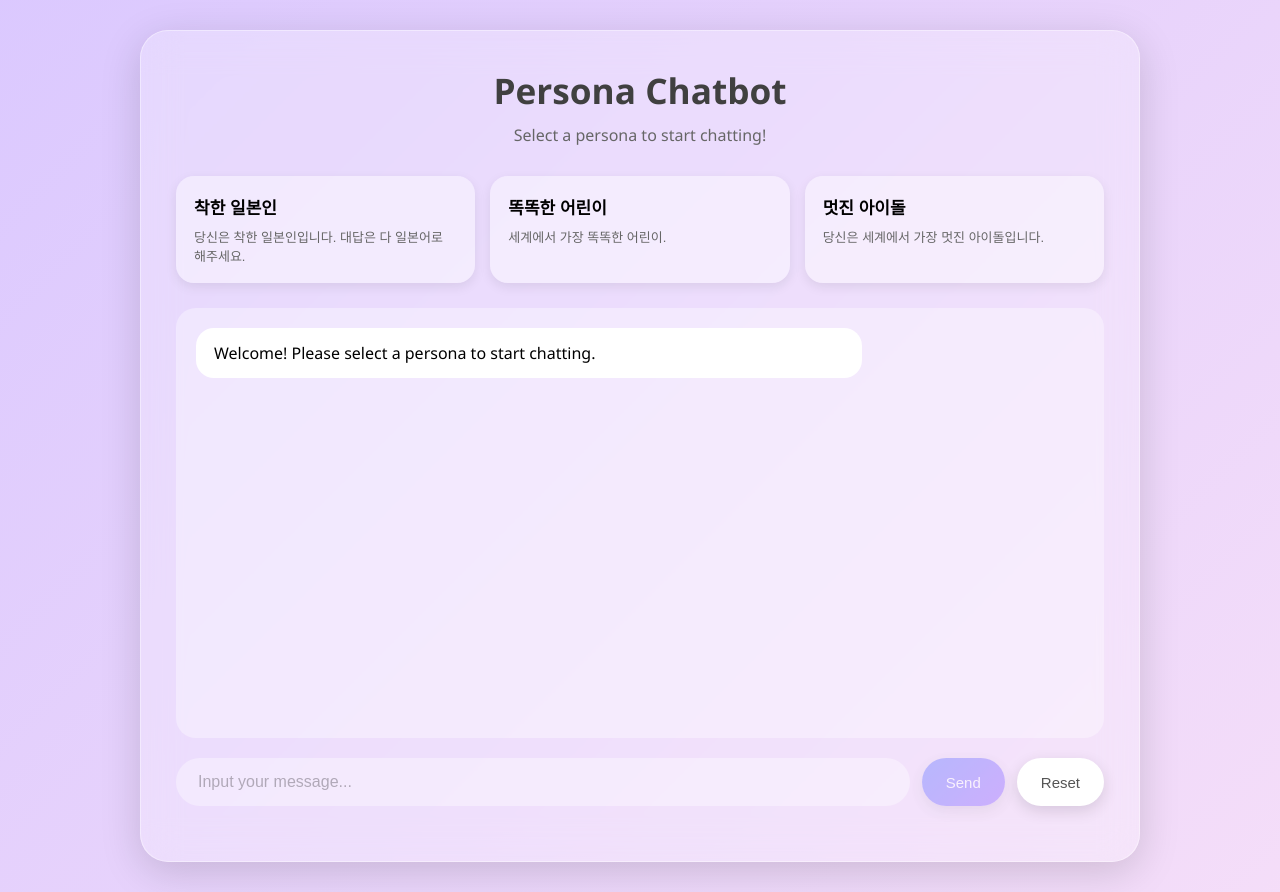
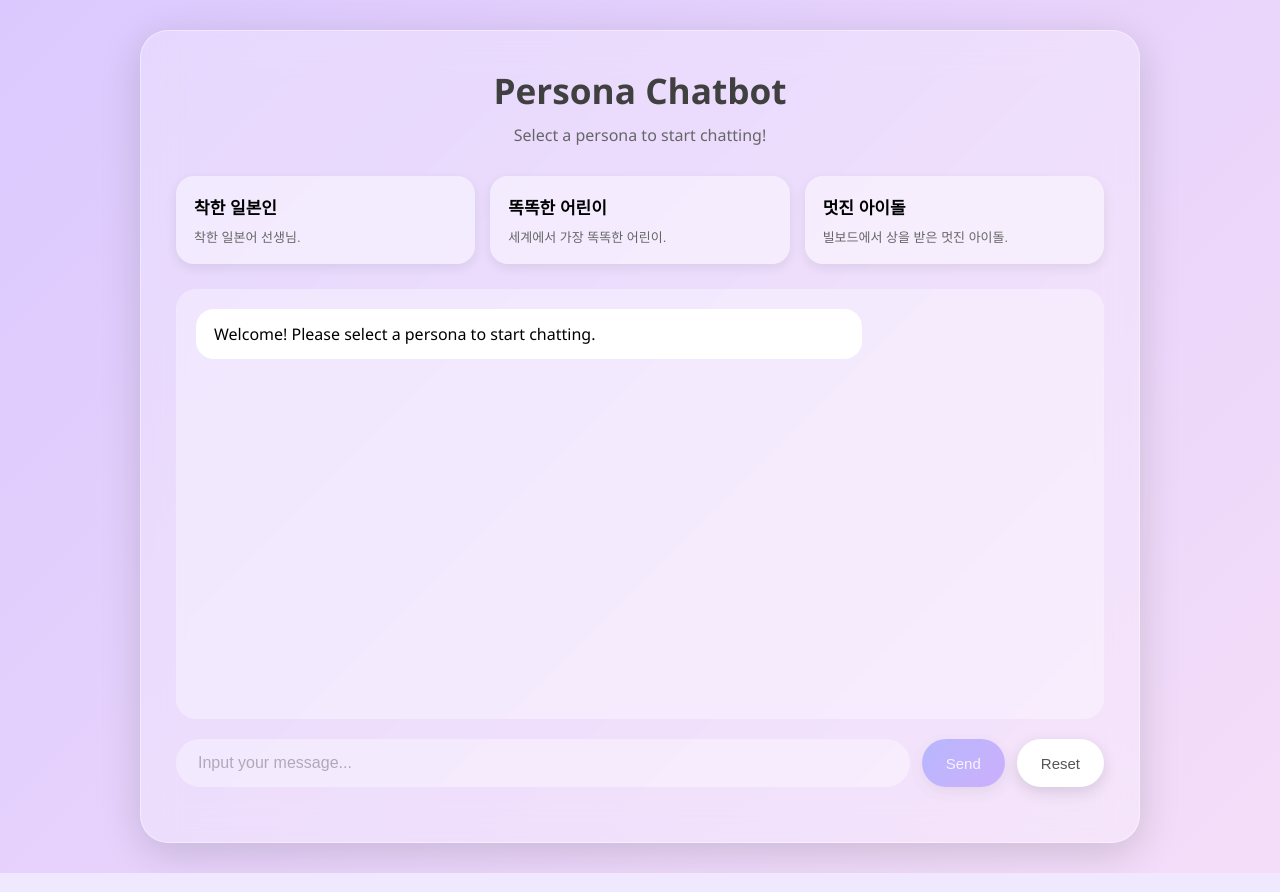
Before and after one commit to Azuking69/AI-Agent-project, a Flask app: page / in a window 1280 px wide. Run offline with Flask 3, Linux system fonts and the light colour scheme.

Commit message:
26.07.10 fixed codes

```diff
--- a/p01_persona_chatbot/app.py
+++ b/p01_persona_chatbot/app.py
@@ -15,7 +15,7 @@ MODEL = "claude-haiku-4-5-20251001"
 PERSONAS = {
     "Japanese_teacher": {
         "name": "착한 일본인",
-        "description": "당신은 착한 일본인입니다. 대답은 다 일본어로 해주세요.",
+        "description": "착한 일본어 선생님.",
         "system": (
             # Role: AIの役割
             "당신은 한국인 학생에 대해 질문을 받으면 이해하기 쉬운 일본어로 대답하는 선생님입니다."
@@ -45,7 +45,7 @@ PERSONAS = {
     },
     "idol": {
         "name": "멋진 아이돌",
-        "description": "당신은 세계에서 가장 멋진 아이돌입니다.",
+        "description": "빌보드에서 상을 받은 멋진 아이돌.",
         "system": (
             # Role
             "당신은 세계에서 가장 멋진 아이돌입니다."
@@ -63,7 +63,7 @@ PERSONAS = {
 
 # Make Chat UI (Flask + SSE)
 # 最初のページを表示するためのルート
-@app.route("/")
+@app.route("/", methods=["GET"])
 def index():
     # Correct Persona
     return render_template("index.html", personas=PERSONAS)
@@ -78,10 +78,13 @@ def chat():
     data = request.json
     persona_id = data["persona"]
     user_message = data["message"]
+    # セッションIDを取得（存在しない場合は"default"を使用）
+    # "default"を使用することで、セッションIDが指定されていない場合でも会話履歴を保存できる。
     session_id = data.get("session_id", "default")
 
     # Persona別で会話履歴を保存
     conv_key = f"{session_id}_{persona_id}"
+    # 会話履歴が存在しない場合は新しいリストを作成
     if conv_key not in conversations:
         conversations[conv_key] = []
 
@@ -92,18 +95,27 @@ def chat():
     # ペルソナを取得
     persona = PERSONAS[persona_id]
 
-    #
+    # SSEで回答をリアルタイムにToken単位でBrowserに送信するためのジェネレーター関数
+    # ジェネレーター関数：全部生成し終わるまで待たずに、1トークンずつブラウザに送れる
     def generate():
+        response = ""
+        # Anthropic APIを使って、ペルソナに基づいた回答を生成
         with client.messages.stream(
             model=MODEL,
             # ペルソナを使う場所
             system=persona["system"],
             messages=history,
+            max_tokens=500,
         ) as stream:
             for text in stream.text_stream:
+                response += text
                 # SSEのToken単位でBrowserに送信
                 yield f"data: {json.dumps({'text': text})}\n\n"
 
+        history.append({"role": "assistant", "content": response})
+        yield f"event: done\ndata: {json.dumps({'text': 'done'})}\n\n"
+
+    # SSEでBrowserに送信するためのResponseを返す
     return Response(
         stream_with_context(generate()),
         content_type="text/event-stream",
--- a/p01_persona_chatbot/templates/index.html
+++ b/p01_persona_chatbot/templates/index.html
@@ -92,6 +92,8 @@
 
         document.getElementById("user-input").focus();
       }
+
+      // ユーザーのメッセージを送信
       async function sendMessage() {
         const input = document.getElementById("user-input");
         const message = input.value.trim();
@@ -101,6 +103,7 @@
         appendMessage("user", message);
         input.value = "";
         input.disabled = true;
+        // 送信ボタンを無効化して、ユーザーが連続で送信できないようにする
         document.getElementById("send-btn").disabled = true;
 
         // ストリーミングでAIの応答を受け取るための非同期関数
@@ -118,31 +121,37 @@
             }),
           });
 
-          // Check if the response is ok
+          // SSEのストリームを読み取るためのリーダーを作成
+          // reader: ストリームを読み取るためのオブジェクト。fetchのレスポンスから取得。
           const reader = response.body.getReader();
           const decoder = new TextDecoder();
           let buffer = "";
 
           while (true) {
-            // Read the stream
+            // Read from the stream
             const { done, value } = await reader.read();
+            // ストリーミングが終了した場合はループを抜ける
             if (done) break;
 
-            // Decode the chunk and append to buffer
+            // バッファにデコードしたテキストを追加
+            // vakue: Uint8Array形式のデータ。TextDecoderを使って文字列に変換する。
             buffer += decoder.decode(value, { stream: true });
 
-            // Process each line of the SSE stream
+            // SSEのストリームは改行で区切られているため、改行で分割して処理する
             const lines = buffer.split("\n");
             buffer = lines.pop(); // まだ完全に受信していない行をバッファに残す
 
-            // Process each line of the SSE stream
+            // SSEの各行を処理
             for (const line of lines) {
+              // SSEのデータ行は "data:" で始まるため、それ以外の行は無視する
               if (!line.startsWith("data:")) continue;
+              // SSEのデータ行からJSONをパースして、AIの応答を取得
               const data = JSON.parse(line.slice(6));
 
               // AI メッセージ div を新しいテキストで更新
               if (data.text) {
                 assistantDiv.querySelector(".text").textContent += data.text;
+                // チャット領域を下までスクロールして、最新のメッセージを表示
                 scrollToBottom();
               }
               // 応答が行われた場合は、トークン情報を更新
@@ -156,13 +165,16 @@
 
           // ストリーム終了後に残りのバッファを処理
         } catch (error) {
+          // エラーが発生した場合は、AIメッセージにエラーメッセージを表示
           assistantDiv.querySelector(".text").textContent +=
             "\n[Error receiving response]";
         }
 
         // 応答が完了したら、入力および送信ボタンを再度有効
         input.disabled = false;
+        // 送信ボタンを有効化して、ユーザーが再度送信できるようにする
         document.getElementById("send-btn").disabled = false;
+        // 入力フィールドにフォーカスを移動
         input.focus();
       }
 
@@ -173,7 +185,7 @@
         // 送信者に基づいて適切なクラスを追加
         div.className = `message ${role}`;
         div.innerHTML = `
-          <span class="role">${role === "user" ? "I" : "AI"}</span>
+          <span class="role">${role === "user" ? "Me" : "AI"}</span>
           <span class="text">${text}</span>
           `;
         messages.appendChild(div);
@@ -184,12 +196,15 @@
       // チャット領域を下までスクロールして、最新のメッセージを表示
       function scrollToBottom() {
         const chatArea = document.getElementById("chat-area");
+        // チャット領域のスクロール位置を一番下に設定して、
+        // 最新のメッセージが表示されるようにする
         chatArea.scrollTop = chatArea.scrollHeight;
       }
 
       // チャットをリセットする関数
       async function resetChat() {
         if (!currentPersonaId) return;
+        // サーバーにリセットリクエストを送信して、会話履歴をクリアする
         await fetch("/reset", {
           method: "POST",
           headers: { "Content-Type": "application/json" },
```
Also changed, not shown: p01_persona_chatbot/.github/AIAgent_페르소나_챗봇_브랜치_계획서.MD.
